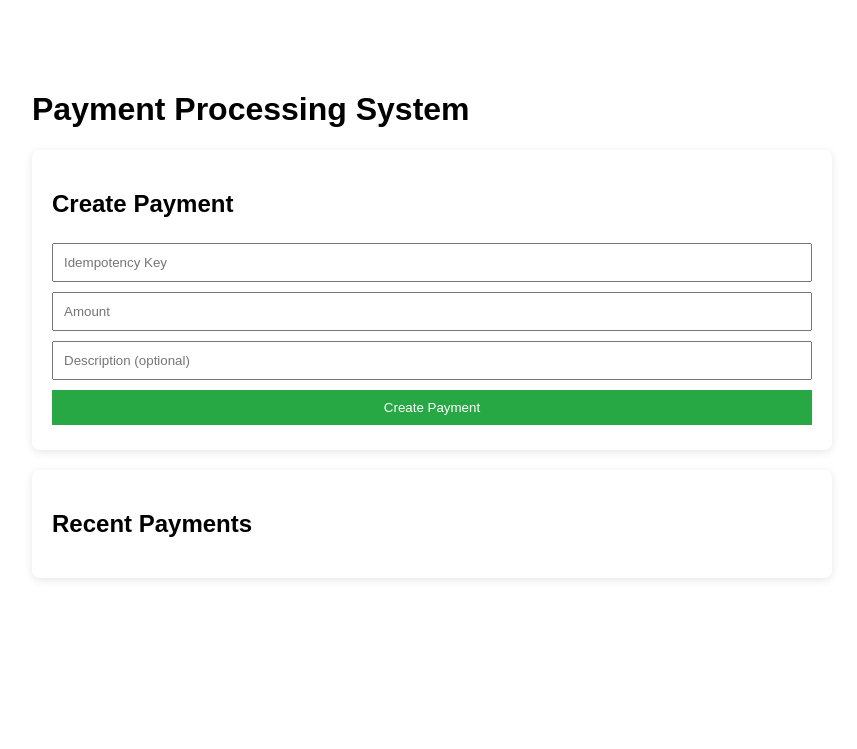
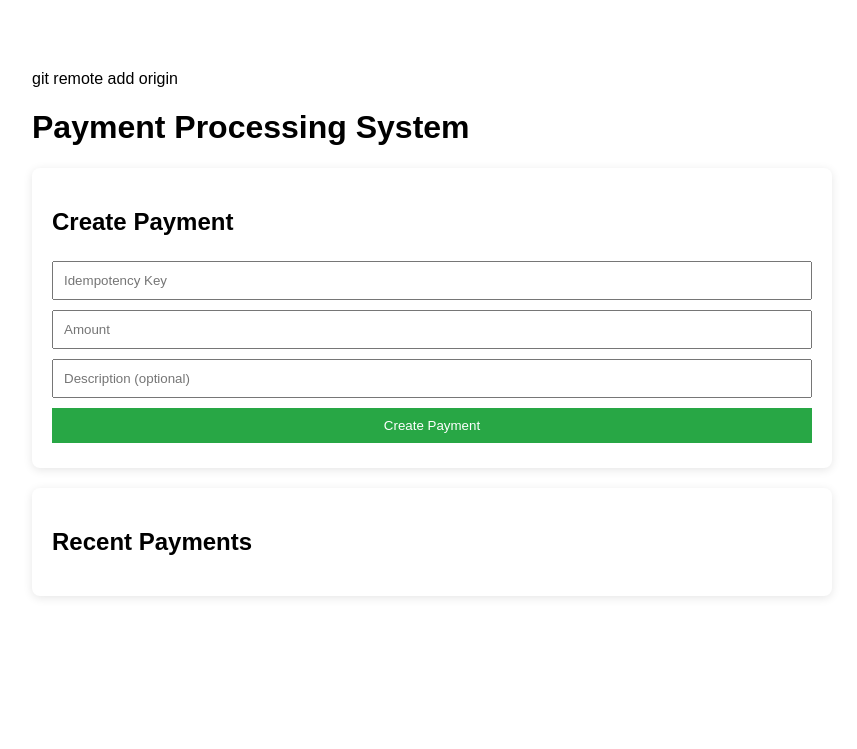
Before and after one commit to atharvakonge/payment-processing-system, a Django app: page / in a window 1280 px wide. Shown: the top 749 px of the page, without its empty margins (208-1065 px from the left). Run offline with Django 5.2, Linux system fonts and the light colour scheme; data that the repository does not hold is empty.

```diff
--- a/payments/templates/payments/index.html
+++ b/payments/templates/payments/index.html
@@ -1,4 +1,4 @@
-<!DOCTYPE html>
+git remote add origin <!DOCTYPE html>
 <html>
 <head>
     <title>Payment Processing API</title>
```
